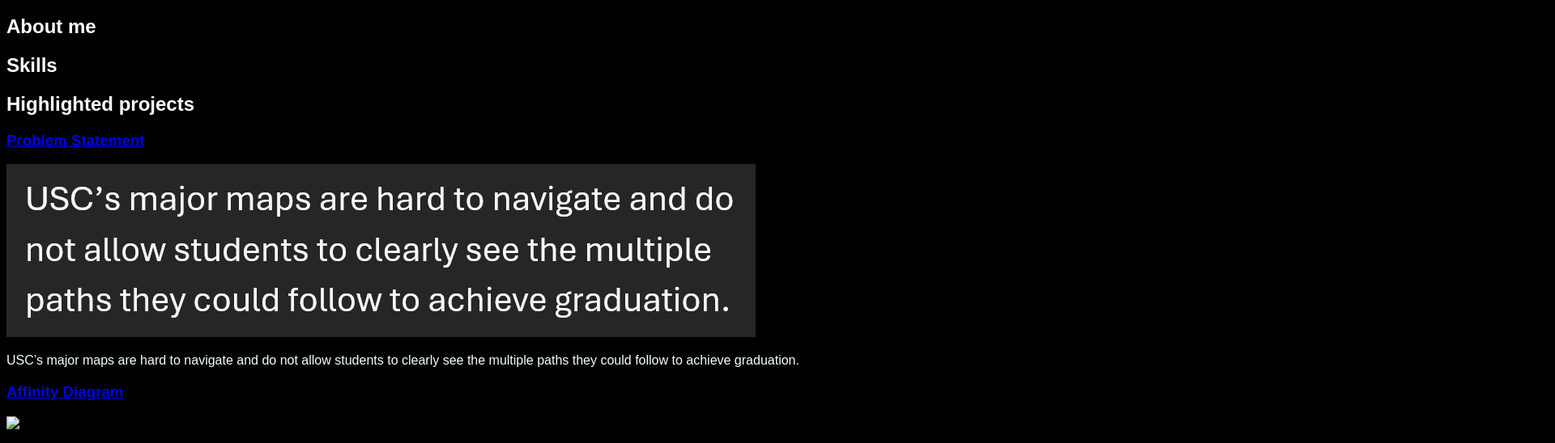
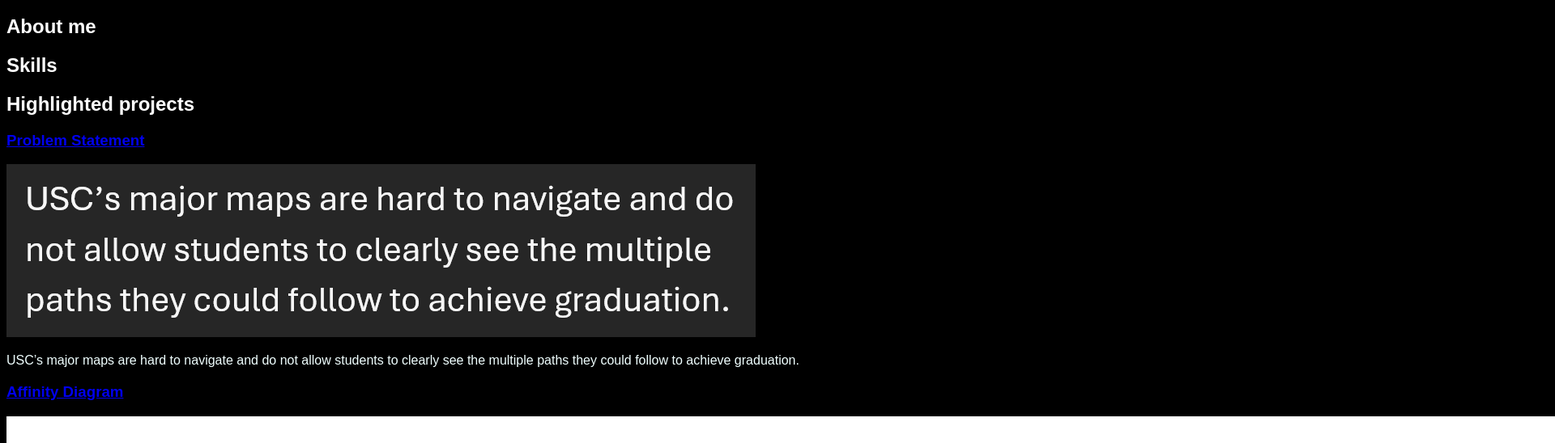
Before and after one commit to sebastianboscan/sebastianboscan.github.io, a plain HTML site: page index.html in a window 1280 px wide. Shown: the part 61-609 px from the top of the page at 81% size, 1920 px wide, since content can reach past the window. Drawn offline with Linux system fonts and the light colour scheme.

Commit message:
ACTUALLY fixed the issue regarding affinity.img

```diff
--- a/index.html
+++ b/index.html
@@ -32,7 +32,7 @@
                     <h3>Affinity Diagram</h3>
                 </a>
                 <a href="files/affinity.pdf">
-                    <img src="affinity.png">
+                    <img src="images/affinity.png">
                 </a>
                 <p>Diagram includes more informtion regarding my project and general ideas as to how certain subjects should be tackled.</p>
             </section>
```
